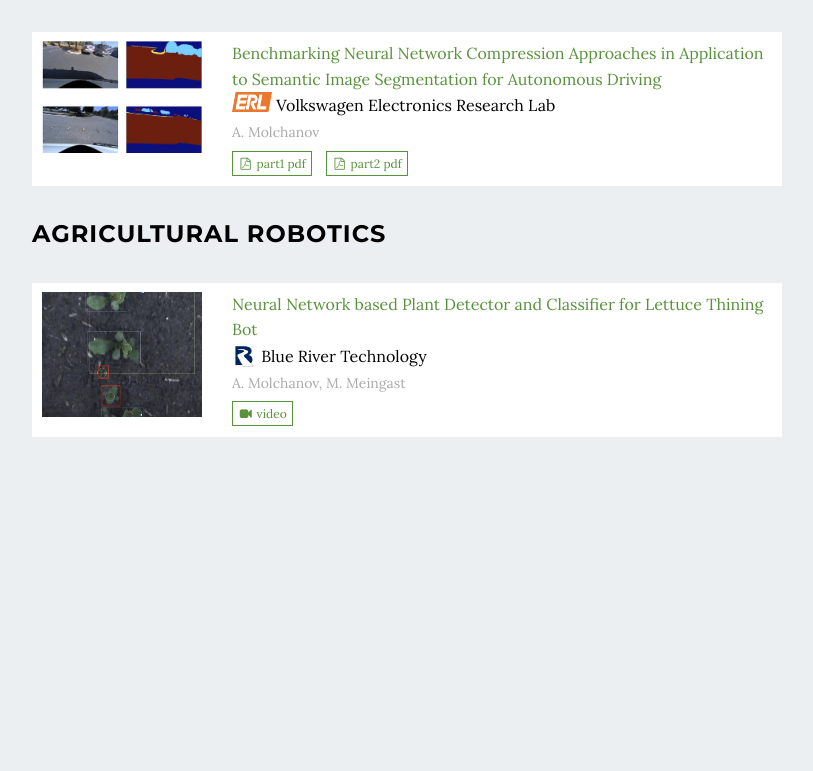
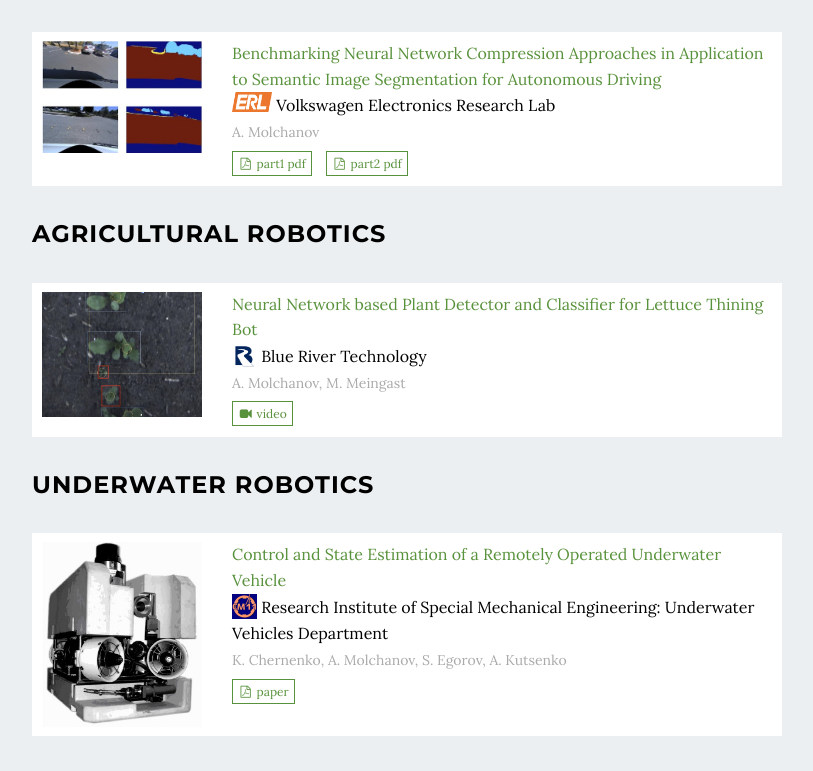
Before and after one commit to amolchanov86/amolchanov86.github.io, a plain HTML site: page index.html in a window 1280 px wide. Shown: the part 6064-6835 px from the top of the page, without its empty margins (233-1046 px from the left). Before the commit the page ends 6536 px from the top, so only its background shows below. Drawn offline with Linux system fonts and the light colour scheme.

Commit message:
sm11 and RISM added

```diff
--- a/index.html
+++ b/index.html
@@ -720,6 +720,38 @@ RSS 2014 Workshop on Autonomous Control, Adaptation, and Learning for Underwater
             </th>
         </tr>
         </table>
+
+        <h3>
+        Underwater Robotics
+        </h3>
+
+
+        <table class="entry">
+            <tr>
+                <th>
+                    <img width="170" src="img/thumbnails/rov.jpg" class="rein-paper"/>
+                </th>
+                <th class="entry">
+                    <a href="https://cyberleninka.ru/article/n/osobennosti-postroeniya-informatsionno-upravlyayuschey-sistemy-teleupravlyaemogo-podvodnogo-apparata">Control and State Estimation of a Remotely Operated Underwater Vehicle</a>
+                    <br>
+                    <a href="https://sm.bmstu.ru/faculty/departments/sm11/101-kafedra-segodnya.html">
+                    <img src="img/thumbnails/sm11_official.jpg" align="left" style="vertical-align:middle;height:25px;width:25px;"/>
+                    </a>
+                    <div style='vertical-align:middle; display:inline;'>&#160;Research Institute of Special Mechanical Engineering: Underwater Vehicles Department</div>
+                    </br>
+                    <small class="authors">
+                        K. Chernenko, A. Molchanov, S. Egorov, A. Kutsenko
+                    </small>
+                    <br>
+                    <ul class="list-inline list-inline-x text-left">
+                    <li>
+                    <a href="pdf/molchanov12_rov.pdf" target="_blank" class="btn-x btn-default-x btn-lg-x"><i class="fa fa-file-pdf-o fa-fw"></i> <span class="network-name">paper</span></a>
+                    </li>
+                </ul>
+            </th>
+        </tr>
+        </table>
+
         </div>
     </div>
 
```
Also changed, not shown: img/thumbnails/rov.jpg (added), img/thumbnails/sm11_00.jpg (added), img/thumbnails/sm11_official.jpg (added), 1 other file.
